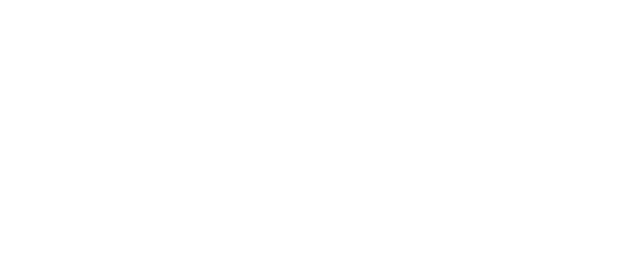
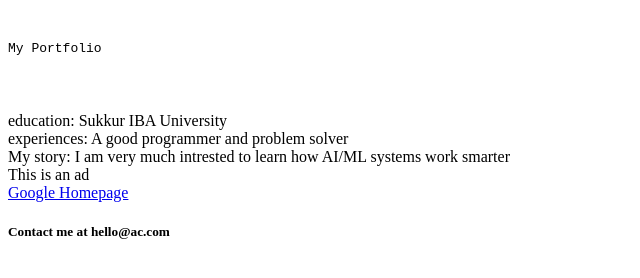
Before and after one commit to FidaHussainLarik/web-engineering-course-materil, a plain HTML site: page practice_exercises/head_foot.html in a window 1280 px wide. Shown: the whole page, without its empty margins (0-640 px from the left). Drawn offline with Linux system fonts and the light colour scheme.

Commit message:
feat: apply tags under main tag like <section>, <article> and <aside>

```diff
--- a/practice_exercises/head_foot.html
+++ b/practice_exercises/head_foot.html
@@ -7,5 +7,54 @@
 </head>
 <body>
 
+
+
+    <!-- Header part of web -->
+    <header>
+        <pre>
+            <p>My Portfolio</p>
+        </pre>
+    </header>
+
+
+    <!-- Main part of the web -->
+
+    <!-- Main has 3 tags -->
+
+    <!-- 1st: Section tag -->
+    <!-- 2nd: Article tag -->
+    <!-- 3rd: Aside tag -->
+
+    <main>
+
+        <!-- 1st: Section tag -->
+        <section>education: Sukkur IBA University</section>
+        <section>experiences: A good programmer and problem solver</section>
+
+        <!-- 2nd: Article tag -->
+         <article>My story: I am very much intrested to learn how AI/ML systems work smarter</article>
+
+
+         <!-- 3rd: Aside tag -->
+        <aside>This is an ad</aside>
+        <a href="https://www.google.com/" target="_main">Google Homepage</a>
+
+
+
+    </main>
+
+
+
+
+    <!-- Footer part of the web -->
+    <footer>
+
+        <h5>Contact me at hello@ac.com</h5>
+
+
+    </footer>
+
+
+
 </body>
 </html>
```
